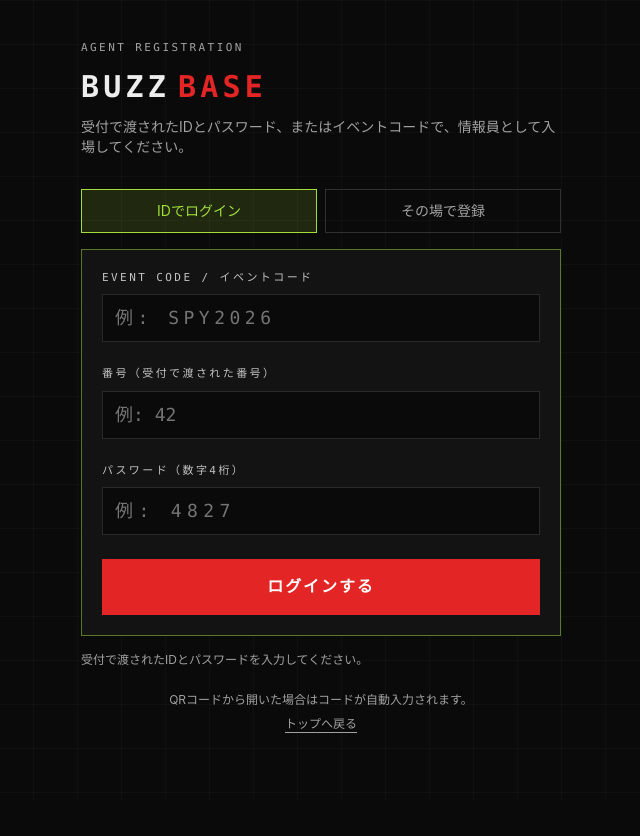
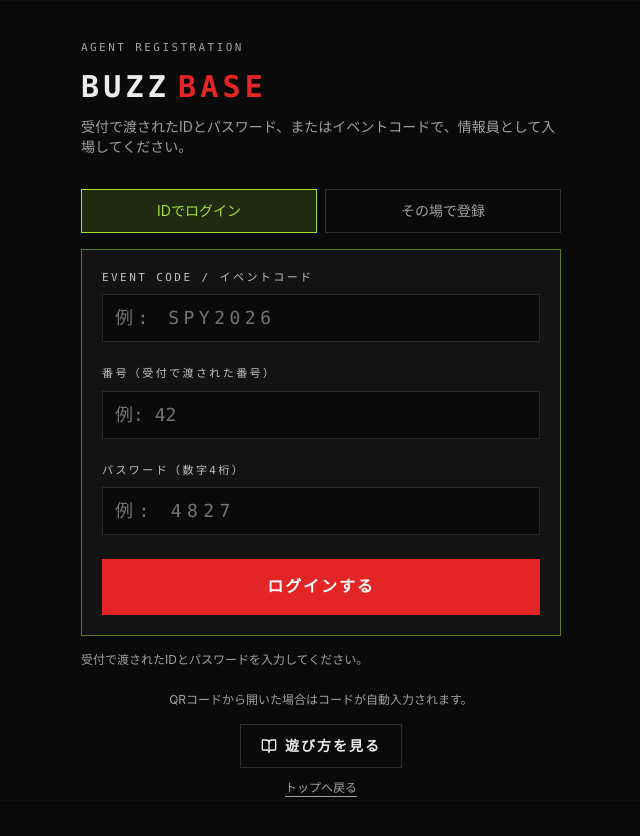
Before and after one commit to koki2130414/social-spy, a Next.js app: page /join in a window 1280 px wide. Shown: the whole page, without its empty margins (319-959 px from the left). Before the commit the page ends 800 px from the top, so only its background shows below. Built offline with nearby package versions, Linux system fonts and the light colour scheme.

Commit message:
chore: 受付の画面に遊び方への導線を足す

```diff
--- a/src/app/join/page.tsx
+++ b/src/app/join/page.tsx
@@ -1,5 +1,5 @@
 import Link from 'next/link';
-import { AlertTriangle } from 'lucide-react';
+import { AlertTriangle, BookOpen } from 'lucide-react';
 import { SpyLogo } from '@/components/spy/logo';
 import { JoinPanel } from './join-panel';
 
@@ -44,7 +44,17 @@ export default async function JoinPage({
       <p className="mt-6 text-center text-xs text-muted-foreground">
         QRコードから開いた場合はコードが自動入力されます。
       </p>
-      <p className="mt-2 text-center text-xs">
+      {/* 受付で待っているあいだに読めるように */}
+      <p className="mt-4 text-center">
+        <Link
+          href="/guide"
+          className="tap-target headline-mono inline-flex items-center justify-center gap-2 rounded-sm border border-border px-5 text-sm text-foreground"
+        >
+          <BookOpen className="h-4 w-4" aria-hidden />
+          遊び方を見る
+        </Link>
+      </p>
+      <p className="mt-3 text-center text-xs">
         <Link href="/" className="text-muted-foreground underline underline-offset-4">
           トップへ戻る
         </Link>
```
